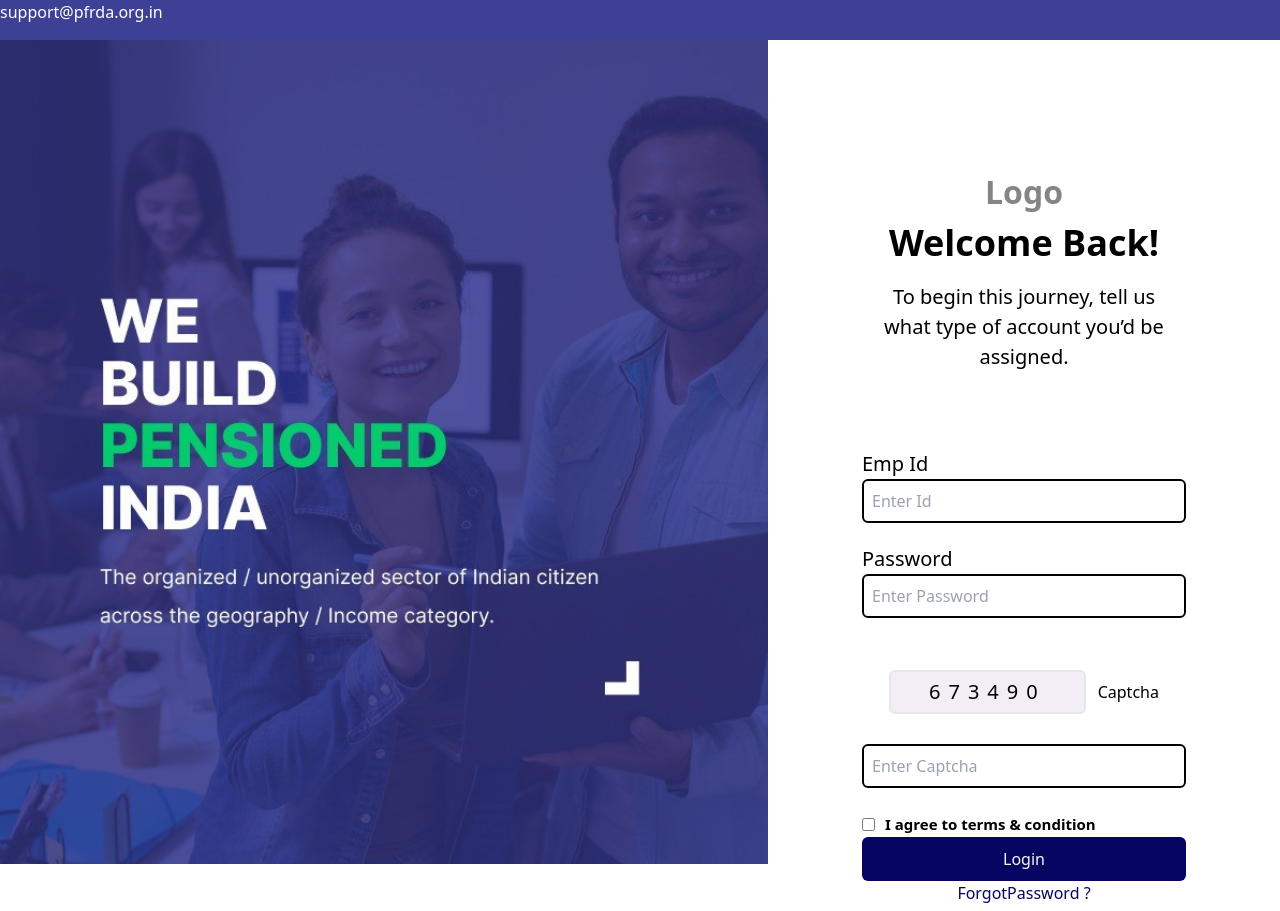
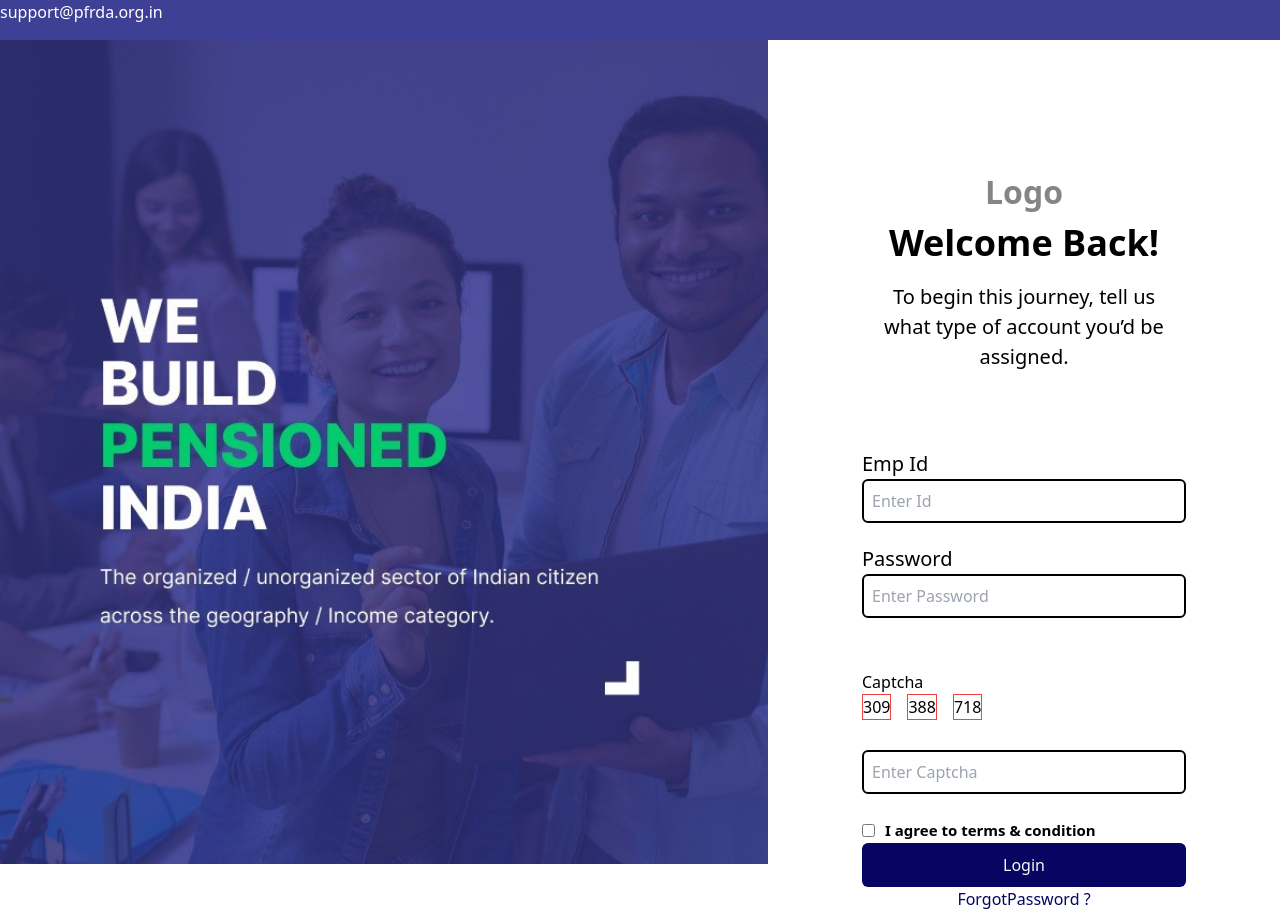
Before and after one commit to amitabhiam/p_clone, a React (Vite) app: page / in a window 1280 px wide. Built offline with nearby package versions, Linux system fonts and the light colour scheme.

Commit message:
Captcha logic

```diff
--- a/src/Login.jsx
+++ b/src/Login.jsx
@@ -1,11 +1,13 @@
 import { Link } from "react-router-dom";
 import LoginButtton from "./LoginButtton";
 import { useDispatch, useSelector } from "react-redux";
-import { useState } from "react";
+import { useEffect, useState } from "react";
 import { getLoginDetails } from "./Store/Slice/authSlice";
 import Header from "./components/Header";
 
 const Login = () => {
+  const [numbers, setNumbers] = useState([]);
+
   const selector = useSelector((state) => state.auth.userId);
   console.log(selector);
 
@@ -22,6 +24,41 @@ const Login = () => {
     // }
 
     dispatch(getLoginDetails(userId, password));
+  };
+  useEffect(() => {
+    generateNumbers();
+  }, []);
+  const generateRandomNumber = () => {
+    return Math.floor(Math.random() * 900) + 100; // Generates a random 3-digit number
+  };
+
+  const generateNumbers = () => {
+    const newNumbers = Array.from({ length: 3 }, () => generateRandomNumber());
+    setNumbers(newNumbers);
+  };
+
+  const handleNumberClick = (clickedNumber) => {
+    const maxNumber = Math.max(...numbers);
+    if (clickedNumber === maxNumber) {
+      alert("Captcha passed!"); // You can replace this with your logic for a successful captcha
+      generateNumbers(); // Generate new numbers for the next captcha
+    } else {
+      alert("Incorrect! Try again."); // You can replace this with your logic for a failed captcha
+    }
+  };
+  const renderRandomNumber = () => {
+    return (
+      <div className="flex gap-4">
+        {numbers.map((number, index) => (
+          <div
+            className="border-[1px] border-red-500"
+            onClick={() => handleNumberClick(number)}
+          >
+            {number}
+          </div>
+        ))}
+      </div>
+    );
   };
 
   return (
@@ -64,13 +101,9 @@ const Login = () => {
                 onChange={(e) => setPassword(e.target.value)}
               />
             </div>
-            <div className="flex mt-[52px] items-center justify-center w-[324px] gap-3">
-              <div className=" flex bg-[#F3EEF5] border-2   h-[44px] rounded-md items-center ">
-                <div className="font-normal text-[20px] tracking-[8px] px-[38px] ">
-                  673490
-                </div>
-              </div>
+            <div className=" mt-[52px] items-center justify-center w-[324px] gap-3">
               <div>Captcha</div>
+              {renderRandomNumber()}
             </div>
             <div className="">
               <input
```
